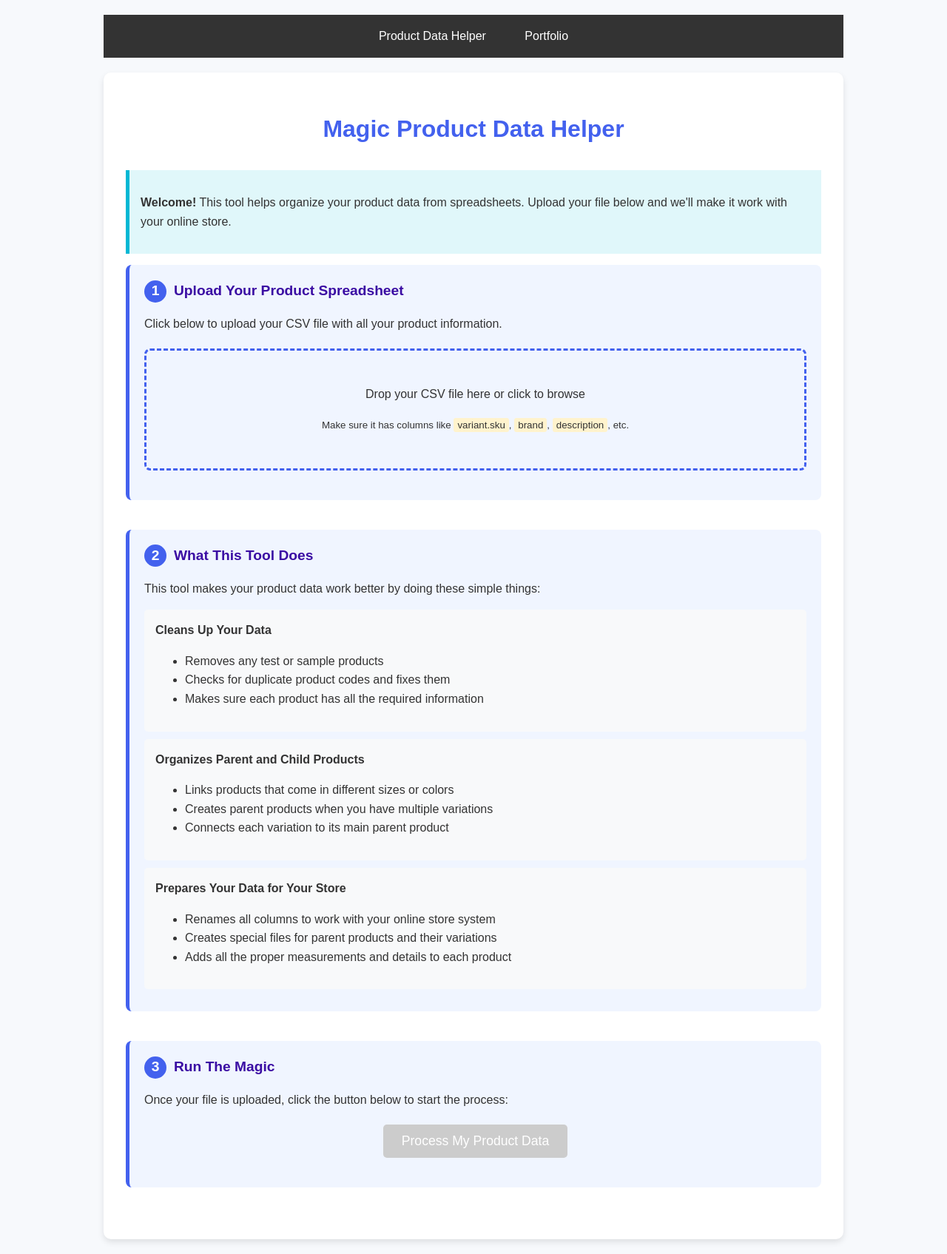
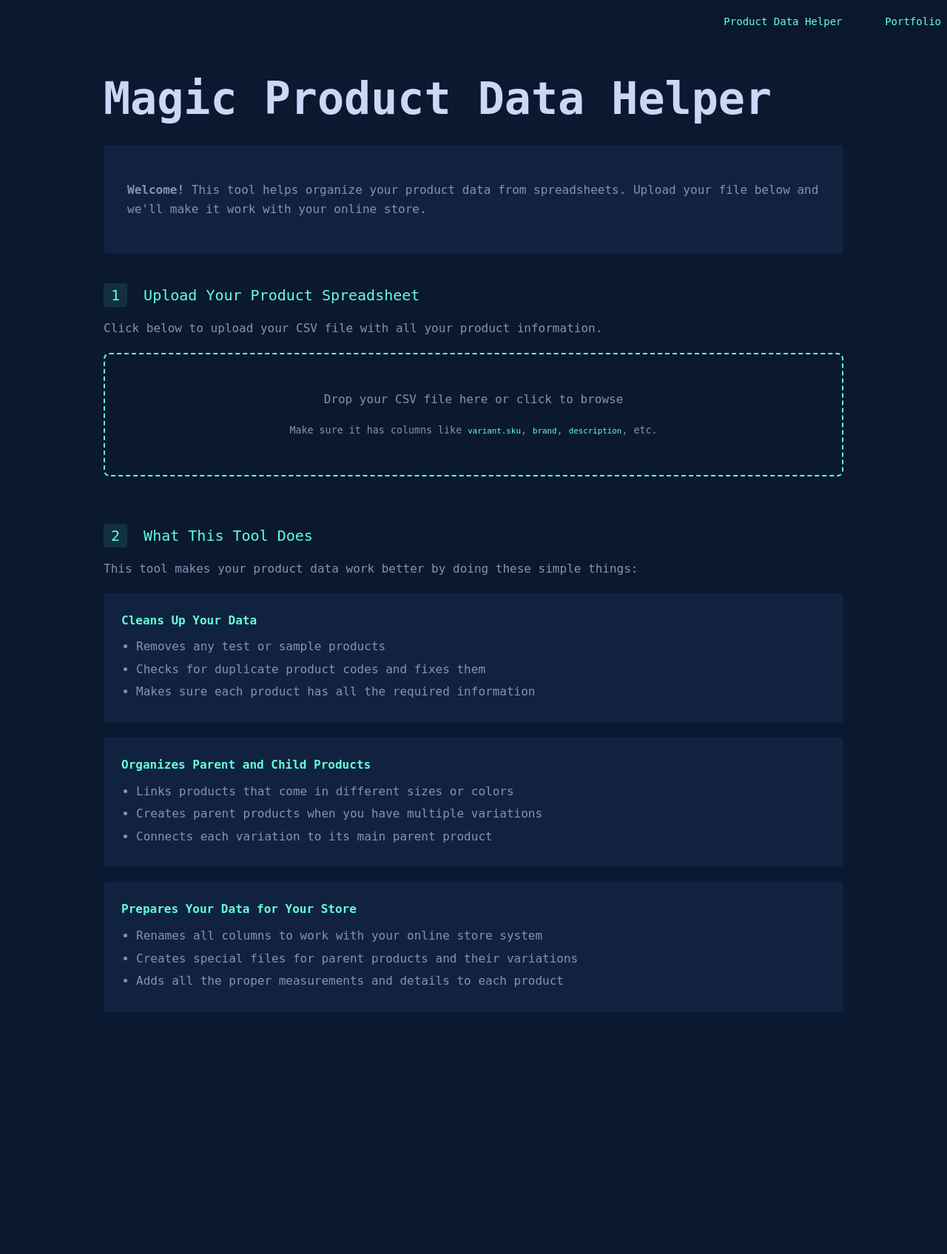
Before and after one commit to jonahumans/Migration-Assistant, a Flask app: page / in a window 1280 px wide. Shown: the whole page at 74% size. After the commit the page ends 1368 px from the top, so only its background shows below. Run offline with Flask 3, Linux system fonts and the light colour scheme.

Commit message:
Assistant checkpoint: Update Product Data Helper design to match portfolio style
Assistant generated file changes:
- templates/index.html: Update Product Data Helper design to match portfolio style

---

User prompt:

make the product data helper look similar to the portfolio section

```diff
--- a/templates/index.html
+++ b/templates/index.html
@@ -4,142 +4,176 @@
 <head>
     <meta charset="UTF-8">
     <meta name="viewport" content="width=device-width, initial-scale=1.0">
-    <title>Magic Product Data Helper</title>
+    <title>Product Data Helper</title>
     <style>
+        :root {
+            --primary-color: #0a192f;
+            --text-color: #8892b0;
+            --highlight-color: #64ffda;
+        }
+
         body {
-            font-family: 'Arial', sans-serif;
+            font-family: 'SF Mono', 'Fira Code', monospace;
+            margin: 0;
+            padding: 0;
+            background-color: var(--primary-color);
+            color: var(--text-color);
             line-height: 1.6;
-            color: #333;
+        }
+
+        .nav {
+            position: fixed;
+            top: 0;
+            width: 100%;
+            background: rgba(10, 25, 47, 0.85);
+            backdrop-filter: blur(10px);
+            padding: 1rem;
+            text-align: right;
+            z-index: 100;
+        }
+
+        .nav a {
+            color: var(--highlight-color);
+            text-decoration: none;
+            padding: 0.5rem 1rem;
+            margin: 0 0.5rem;
+            font-size: 14px;
+        }
+
+        .nav a:hover {
+            border: 1px solid var(--highlight-color);
+            border-radius: 4px;
+        }
+
+        .container {
             max-width: 1000px;
             margin: 0 auto;
-            padding: 20px;
-            background-color: #f7f9fc;
+            padding: 100px 2rem;
         }
-        .container {
-            background-color: white;
-            padding: 30px;
-            border-radius: 10px;
-            box-shadow: 0 4px 8px rgba(0,0,0,0.1);
+
+        h1 {
+            color: #ccd6f6;
+            font-size: 60px;
+            margin: 0;
+            line-height: 1.1;
         }
-        h1 {
-            color: #4361ee;
-            text-align: center;
-            margin-bottom: 30px;
+
+        .info-box {
+            background: #112240;
+            padding: 2rem;
+            border-radius: 4px;
+            margin: 30px 0;
+            color: var(--text-color);
         }
-        h2 {
-            color: #3a0ca3;
-            border-bottom: 2px solid #ddd;
-            padding-bottom: 10px;
-            margin-top: 40px;
+
+        .step {
+            margin: 40px 0;
         }
-        .step {
-            margin-bottom: 40px;
-            padding: 20px;
-            background-color: #f0f5ff;
-            border-radius: 8px;
-            border-left: 5px solid #4361ee;
+
+        .step-title {
+            color: var(--highlight-color);
+            font-size: 20px;
+            margin-bottom: 15px;
         }
-        .step-title {
-            font-weight: bold;
-            font-size: 1.2em;
-            margin-bottom: 15px;
-            color: #3a0ca3;
-            display: flex;
-            align-items: center;
-        }
+
         .step-number {
-            background-color: #4361ee;
-            color: white;
-            width: 30px;
-            height: 30px;
-            border-radius: 50%;
-            display: inline-flex;
-            justify-content: center;
-            align-items: center;
+            background: rgba(100, 255, 218, 0.1);
+            color: var(--highlight-color);
+            padding: 4px 10px;
+            border-radius: 4px;
             margin-right: 10px;
         }
+
         .upload-area {
-            border: 3px dashed #4361ee;
+            border: 2px dashed var(--highlight-color);
+            padding: 2rem;
+            text-align: center;
             border-radius: 8px;
-            padding: 30px;
-            text-align: center;
-            background-color: #f0f5ff;
             margin: 20px 0;
             cursor: pointer;
             transition: all 0.3s;
         }
+
         .upload-area:hover {
-            background-color: #e6eeff;
+            background: rgba(100, 255, 218, 0.1);
         }
+
+        .box {
+            background: #112240;
+            padding: 1.5rem;
+            border-radius: 4px;
+            margin: 20px 0;
+            transition: transform 0.2s;
+        }
+
+        .box:hover {
+            transform: translateY(-5px);
+        }
+
+        .box strong {
+            color: var(--highlight-color);
+            display: block;
+            margin-bottom: 10px;
+        }
+
+        .highlight {
+            color: var(--highlight-color);
+            font-family: monospace;
+        }
+
+        .box ul {
+            margin: 0;
+            padding-left: 20px;
+        }
+
+        .box li {
+            margin: 5px 0;
+        }
+
         #file-input {
             display: none;
         }
-        .button {
-            background-color: #4361ee;
-            color: white;
-            border: none;
-            padding: 12px 25px;
-            font-size: 1.1em;
-            border-radius: 5px;
-            cursor: pointer;
-            display: block;
-            margin: 20px auto;
-            transition: background-color 0.3s;
+
+        #progress-bar {
+            height: 4px;
+            width: 0;
+            background-color: var(--highlight-color);
+            transition: width 0.3s;
         }
-        .button:hover {
-            background-color: #3a0ca3;
-        }
-        .button:disabled {
-            background-color: #cccccc;
-            cursor: not-allowed;
-        }
-        .box {
-            padding: 15px;
-            background-color: #f8f9fa;
-            border-radius: 5px;
-            margin: 10px 0;
-        }
-        .info-box {
-            background-color: #e0f7fa;
-            border-left: 5px solid #00b8d4;
-            padding: 15px;
-            margin: 15px 0;
-        }
-        .output-box {
-            background-color: #f5f5f5;
-            border: 1px solid #ddd;
-            padding: 20px;
-            border-radius: 5px;
-            margin-top: 30px;
-            max-height: 300px;
-            overflow-y: auto;
-        }
-        .hidden {
+
+        #log-output {
+            background: #112240;
+            padding: 1rem;
+            border-radius: 4px;
+            margin-top: 20px;
+            font-family: monospace;
+            white-space: pre-wrap;
             display: none;
         }
-        .highlight {
-            background-color: #fff3cd;
-            padding: 2px 5px;
-            border-radius: 3px;
+
+        #download-btn {
+            display: none;
+            background: transparent;
+            border: 1px solid var(--highlight-color);
+            color: var(--highlight-color);
+            padding: 10px 20px;
+            border-radius: 4px;
+            cursor: pointer;
+            font-family: inherit;
+            margin-top: 20px;
         }
-        .breadcrumb {
-            margin-bottom: 20px;
-            color: #666;
-        }
-        .breadcrumb a {
-            color: #4361ee;
-            text-decoration: none;
-        }
-        .breadcrumb a:hover {
-            text-decoration: underline;
+
+        #download-btn:hover {
+            background: rgba(100, 255, 218, 0.1);
         }
     </style>
 </head>
 <body>
-    <nav class="nav" style="background: #333; padding: 1rem; text-align: center; margin-bottom: 20px;">
-        <a href="/" style="color: white; text-decoration: none; padding: 0.5rem 1rem; margin: 0 0.5rem;">Product Data Helper</a>
-        <a href="/portfolio" style="color: white; text-decoration: none; padding: 0.5rem 1rem; margin: 0 0.5rem;">Portfolio</a>
+    <nav class="nav">
+        <a href="/">Product Data Helper</a>
+        <a href="/portfolio">Portfolio</a>
     </nav>
+
     <div class="container">
         <h1>Magic Product Data Helper</h1>
 
@@ -156,6 +190,9 @@
                 <p><small>Make sure it has columns like <span class="highlight">variant.sku</span>, <span class="highlight">brand</span>, <span class="highlight">description</span>, etc.</small></p>
                 <input type="file" id="file-input" accept=".csv">
             </div>
+            <div id="progress-bar"></div>
+            <div id="log-output"></div>
+            <button id="download-btn">Download Processed Files</button>
         </div>
 
         <div class="step">
@@ -189,115 +226,64 @@
                 </ul>
             </div>
         </div>
-
-        <div class="step">
-            <div class="step-title"><span class="step-number">3</span> Run The Magic</div>
-            <p>Once your file is uploaded, click the button below to start the process:</p>
-            <button class="button" id="process-button" disabled>Process My Product Data</button>
-        </div>
-
-        <div class="step hidden" id="results-section">
-            <div class="step-title"><span class="step-number">4</span> Get Your Files</div>
-            <p>All done! Here are your processed files:</p>
-
-            <div class="output-box" id="processing-log">
-                <p>Processing started...</p>
-            </div>
-
-            <button class="button" id="download-button">Download All Files</button>
-        </div>
     </div>
 
     <script>
         const uploadArea = document.getElementById('upload-area');
         const fileInput = document.getElementById('file-input');
-        const processButton = document.getElementById('process-button');
-        const resultsSection = document.getElementById('results-section');
-        const processingLog = document.getElementById('processing-log');
-        const downloadButton = document.getElementById('download-button');
+        const progressBar = document.getElementById('progress-bar');
+        const logOutput = document.getElementById('log-output');
+        const downloadBtn = document.getElementById('download-btn');
 
-        // Handle file selection via click
-        uploadArea.addEventListener('click', () => {
-            fileInput.click();
-        });
-
-        // Handle drag and drop
+        uploadArea.addEventListener('click', () => fileInput.click());
         uploadArea.addEventListener('dragover', (e) => {
             e.preventDefault();
-            uploadArea.style.backgroundColor = '#e6eeff';
+            uploadArea.style.background = 'rgba(100, 255, 218, 0.1)';
         });
-
         uploadArea.addEventListener('dragleave', () => {
-            uploadArea.style.backgroundColor = '#f0f5ff';
+            uploadArea.style.background = 'transparent';
         });
-
         uploadArea.addEventListener('drop', (e) => {
             e.preventDefault();
-            uploadArea.style.backgroundColor = '#f0f5ff';
-
-            if (e.dataTransfer.files.length) {
-                fileInput.files = e.dataTransfer.files;
-                handleFileSelect();
+            uploadArea.style.background = 'transparent';
+            const file = e.dataTransfer.files[0];
+            if (file && file.name.endsWith('.csv')) {
+                handleFile(file);
             }
         });
 
-        // Handle file selection change
-        fileInput.addEventListener('change', handleFileSelect);
+        fileInput.addEventListener('change', (e) => {
+            const file = e.target.files[0];
+            if (file) handleFile(file);
+        });
 
-        function handleFileSelect() {
-            if (fileInput.files.length > 0) {
-                const fileName = fileInput.files[0].name;
-                uploadArea.innerHTML = `<p><strong>Selected file:</strong> ${fileName}</p>`;
-                processButton.disabled = false;
-            }
-        }
+        function handleFile(file) {
+            const formData = new FormData();
+            formData.append('file', file);
 
-        // Handle process button click
-        processButton.addEventListener('click', () => {
-            // Create a FormData object and add the file
-            const formData = new FormData();
-            formData.append('file', fileInput.files[0]);
+            progressBar.style.width = '0%';
+            logOutput.style.display = 'block';
+            logOutput.textContent = 'Processing...';
+            downloadBtn.style.display = 'none';
 
-            processButton.disabled = true;
-            processButton.textContent = 'Processing...';
-            resultsSection.classList.remove('hidden');
-            processingLog.innerHTML = '<p>Starting to process your file...</p>';
-
-            // Send the file to the server
             fetch('/upload', {
                 method: 'POST',
                 body: formData
             })
             .then(response => response.json())
             .then(data => {
-                processingLog.innerHTML = '';
-
-                // Add each log message to the processing log
-                if (data.log && data.log.length) {
-                    data.log.forEach(message => {
-                        processingLog.innerHTML += `<p>${message}</p>`;
-                    });
-                }
-
-                processingLog.scrollTop = processingLog.scrollHeight;
-
+                progressBar.style.width = '100%';
+                logOutput.textContent = data.log.join('\n');
                 if (data.status === 'success') {
-                    processButton.textContent = 'Processing Complete!';
-                    downloadButton.disabled = false;
-                } else {
-                    processButton.textContent = 'Error Processing File';
-                    processButton.style.backgroundColor = '#dc3545';
+                    downloadBtn.style.display = 'inline-block';
                 }
             })
             .catch(error => {
-                processingLog.innerHTML += `<p>Error: ${error.message}</p>`;
-                processButton.textContent = 'Error Processing File';
-                processButton.style.backgroundColor = '#dc3545';
+                logOutput.textContent = 'Error: ' + error;
             });
-        });
+        }
 
-        // Handle download button click
-        downloadButton.addEventListener('click', () => {
+        downloadBtn.addEventListener('click', () => {
             window.location.href = '/download';
         });
     </script>
```
